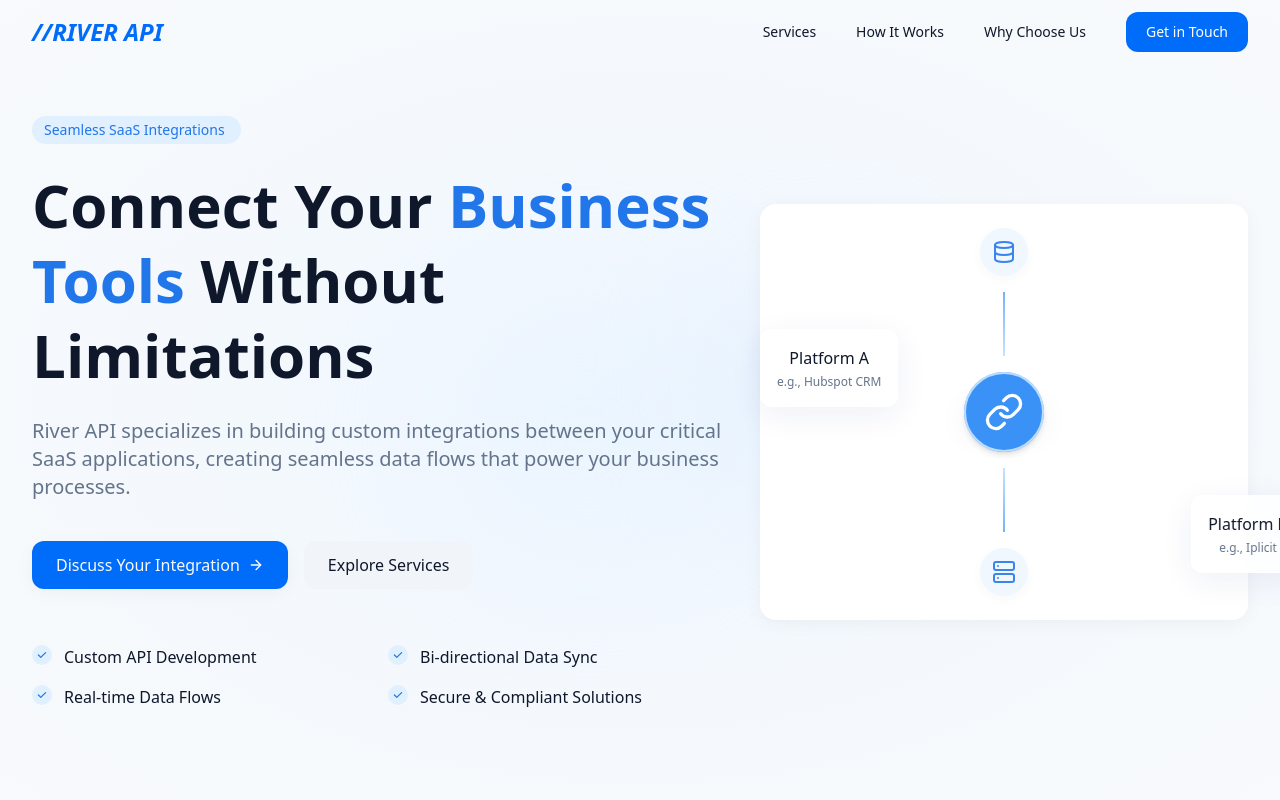
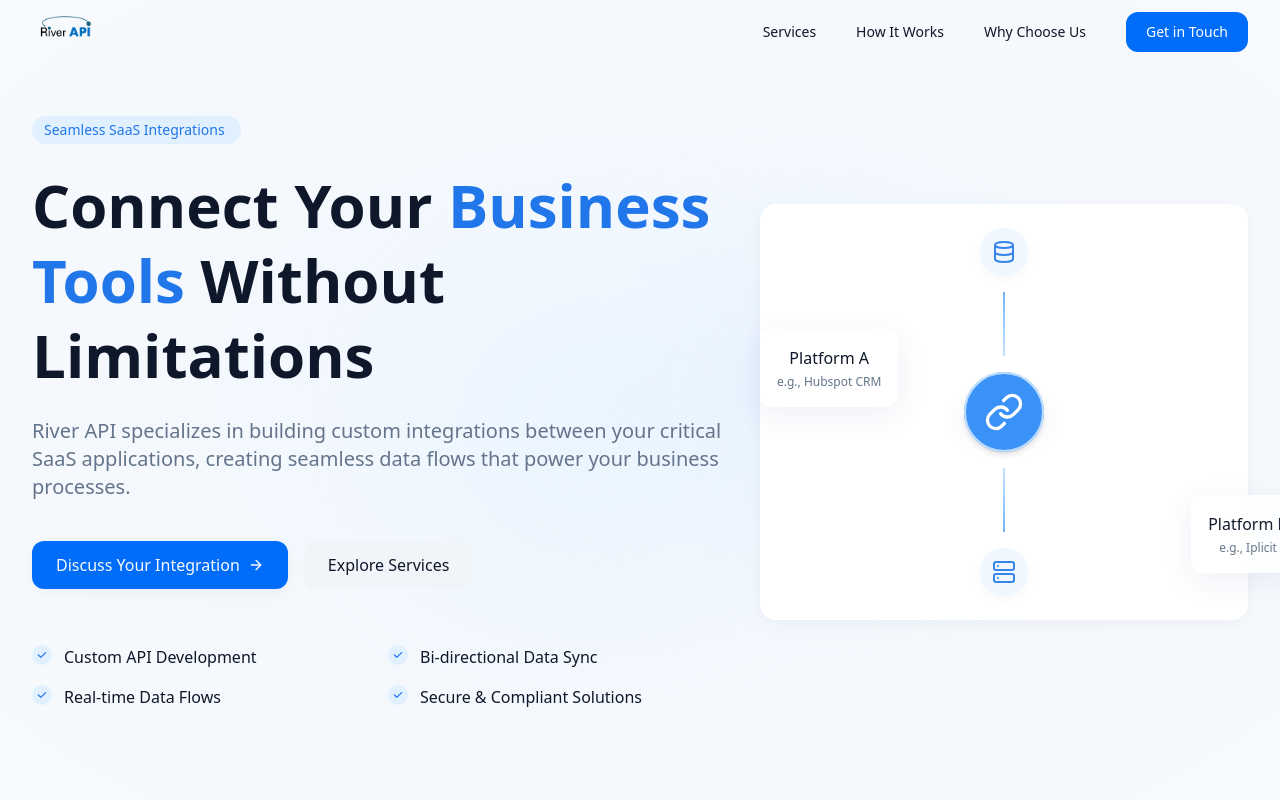
Before and after one commit to mussrya/river-connectivity-hub, a React (Vite) app: page / in a window 1280 px wide. Shown: the top 800 px of the page. Built offline with nearby package versions, Linux system fonts and the light colour scheme.

Commit message:
Use logo in header and footer
The logo has been added to the header and footer.

```diff
--- a/src/components/Footer.tsx
+++ b/src/components/Footer.tsx
@@ -1,6 +1,5 @@
-
 import React from 'react';
-import { Link, Twitter, Linkedin, Github } from 'lucide-react';
+import { Twitter, Linkedin, Github } from 'lucide-react';
 
 const Footer = () => {
   const currentYear = new Date().getFullYear();
@@ -10,8 +9,12 @@ const Footer = () => {
       <div className="container mx-auto px-4 sm:px-6 lg:px-8">
         <div className="grid grid-cols-1 md:grid-cols-4 gap-8">
           <div className="md:col-span-1">
-            <a href="#" className="text-2xl font-semibold text-primary flex items-center space-x-2">
-            <span className="font-semibold italic">//RIVER API</span>
+            <a href="#" className="inline-block">
+              <img
+                src="/lovable-uploads/3cb1bc30-9adc-41ae-beb1-a5a3d792dd51.png"
+                alt="River API Logo"
+                className="h-8 w-auto"
+              />
             </a>
             <p className="mt-4 text-muted-foreground">
               Seamless integrations for modern businesses. Connect your critical SaaS applications with ease.
--- a/src/components/Navbar.tsx
+++ b/src/components/Navbar.tsx
@@ -1,4 +1,3 @@
-
 import React, { useState, useEffect } from 'react';
 import { cn } from '@/lib/utils';
 import { Menu, X } from 'lucide-react';
@@ -31,7 +30,11 @@ const Navbar = () => {
             href="#"
             className="text-2xl font-semibold text-primary flex items-center space-x-2"
           >
-            <span className="font-semibold italic">//RIVER API</span>
+            <img
+              src="/lovable-uploads/3cb1bc30-9adc-41ae-beb1-a5a3d792dd51.png"
+              alt="River API Logo"
+              className="h-8 w-auto"
+            />
           </a>
 
           {/* Desktop menu */}
```
Also changed, not shown: public/lovable-uploads/3cb1bc30-9adc-41ae-beb1-a5a3d792dd51.png (added).
